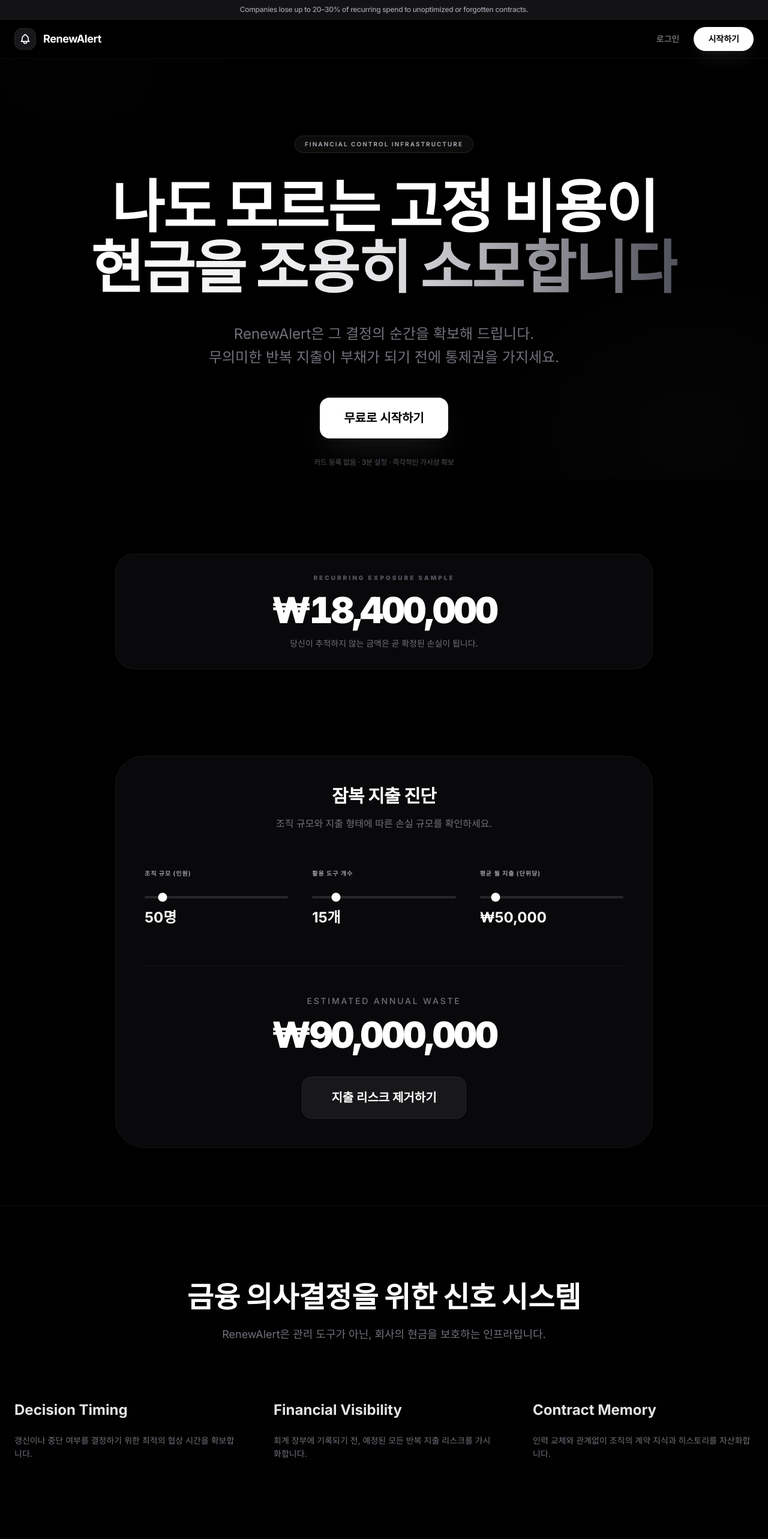
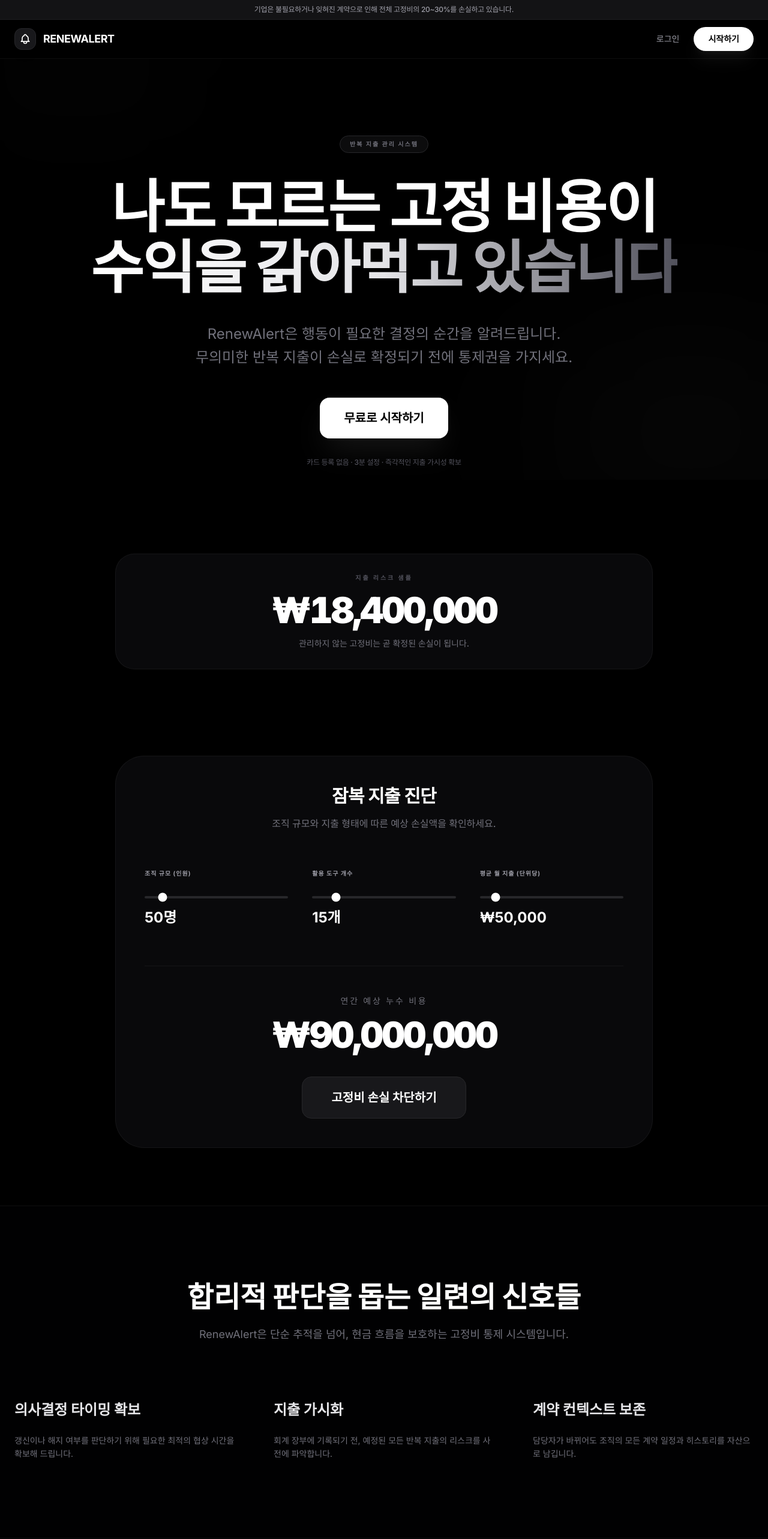
Before and after one commit to ilmagnificho/renewalert, a Next.js app: page / in a window 1280 px wide. Shown: the top 2566 px of the page at 60% size. Built offline with nearby package versions, Linux system fonts and the light colour scheme.

Commit message:
pivot: Trust & Localization (English-to-Korean copy fix, Dynamic Exchange Rate, Pricing Transparency)

```diff
--- a/app/(auth)/login/page.tsx
+++ b/app/(auth)/login/page.tsx
@@ -142,7 +142,7 @@ function LoginContent() {
                 </div>
                 <h2 className="text-3xl font-bold tracking-tight text-foreground">로그인</h2>
                 <p className="mt-2 text-sm text-muted-foreground">
-                    재무 통제의 시작, RenewAlert
+                    놓치기 쉬운 고정비 관리, RenewAlert
                 </p>
             </div>
 
--- a/app/page.tsx
+++ b/app/page.tsx
@@ -21,7 +21,7 @@ export default function LandingPage() {
       {/* Financial Exposure Line */}
       <div className="relative z-[60] bg-zinc-900/80 backdrop-blur-md border-b border-white/5 py-2 px-6 text-center">
         <p className="text-[10px] sm:text-xs font-medium tracking-tight text-zinc-400">
-          Companies lose up to 20–30% of recurring spend to unoptimized or forgotten contracts.
+          기업은 불필요하거나 잊혀진 계약으로 인해 전체 고정비의 20~30%를 손실하고 있습니다.
         </p>
       </div>
 
@@ -34,7 +34,7 @@ export default function LandingPage() {
                 <path strokeLinecap="round" strokeLinejoin="round" strokeWidth={2} d="M15 17h5l-1.405-1.405A2.032 2.032 0 0118 14.158V11a6.002 6.002 0 00-4-5.659V5a2 2 0 10-4 0v.341C7.67 6.165 6 8.388 6 11v3.159c0 .538-.214 1.055-.595 1.436L4 17h5m6 0v1a3 3 0 11-6 0v-1m6 0H9" />
               </svg>
             </div>
-            <span className="text-lg font-bold tracking-tight text-white">RenewAlert</span>
+            <span className="text-lg font-bold tracking-tight text-white uppercase">RenewAlert</span>
           </Link>
           <div className="flex items-center gap-6">
             <Link
@@ -56,16 +56,16 @@ export default function LandingPage() {
       {/* Hero Section */}
       <section className="relative pt-32 pb-24 px-6 z-10 overflow-hidden">
         <div className="max-w-5xl mx-auto text-center">
-          <div className="inline-flex items-center gap-2 bg-zinc-900/50 border border-zinc-800 text-zinc-400 text-[10px] uppercase tracking-[0.2em] font-bold px-4 py-1.5 rounded-full mb-10 backdrop-blur-md">
-            <span>Financial Control Infrastructure</span>
+          <div className="inline-flex items-center gap-2 bg-zinc-900/50 border border-zinc-800 text-zinc-500 text-[10px] uppercase tracking-[0.2em] font-bold px-4 py-1.5 rounded-full mb-10 backdrop-blur-md">
+            <span>반복 지출 관리 시스템</span>
           </div>
           <h1 className="text-5xl sm:text-7xl lg:text-8xl font-black tracking-tight leading-[1.05] mb-10 text-white animate-fade-in-up">
             나도 모르는 고정 비용이<br />
-            <span className="bg-clip-text text-transparent bg-gradient-to-r from-white via-zinc-200 to-zinc-600">현금을 조용히 소모합니다</span>
+            <span className="bg-clip-text text-transparent bg-gradient-to-r from-white via-zinc-200 to-zinc-600">수익을 갉아먹고 있습니다</span>
           </h1>
           <p className="text-lg sm:text-2xl text-zinc-500 max-w-3xl mx-auto mb-12 leading-relaxed px-4">
-            RenewAlert은 그 결정의 순간을 확보해 드립니다. <br className="hidden md:block" />
-            무의미한 반복 지출이 부채가 되기 전에 통제권을 가지세요.
+            RenewAlert은 행동이 필요한 결정의 순간을 알려드립니다. <br className="hidden md:block" />
+            무의미한 반복 지출이 손실로 확정되기 전에 통제권을 가지세요.
           </p>
           <div className="flex flex-col sm:flex-row items-center justify-center gap-6">
             <Link
@@ -76,7 +76,7 @@ export default function LandingPage() {
             </Link>
           </div>
           <p className="mt-8 text-zinc-600 text-xs font-medium tracking-tight">
-            카드 등록 없음 · 3분 설정 · 즉각적인 가시성 확보
+            카드 등록 없음 · 3분 설정 · 즉각적인 지출 가시성 확보
           </p>
         </div>
       </section>
@@ -85,24 +85,24 @@ export default function LandingPage() {
       <section className="py-12 z-10 px-6">
         <div className="max-w-4xl mx-auto">
           <div className="flex flex-col items-center justify-center p-8 border border-white/5 bg-zinc-950 rounded-[2rem] text-center">
-            <span className="text-zinc-600 text-[10px] font-black uppercase tracking-[0.3em] mb-4">Recurring Exposure Sample</span>
+            <span className="text-zinc-600 text-[10px] font-black uppercase tracking-[0.3em] mb-4">지출 리스크 샘플</span>
             <div className="text-5xl sm:text-6xl font-black text-white tabular-nums tracking-tighter mb-4">
               ₩18,400,000
             </div>
-            <p className="text-zinc-500 text-sm font-medium">당신이 추적하지 않는 금액은 곧 확정된 손실이 됩니다.</p>
+            <p className="text-zinc-500 text-sm font-medium">관리하지 않는 고정비는 곧 확정된 손실이 됩니다.</p>
           </div>
         </div>
       </section>
 
       {/* Waste Calculator Section */}
-      <section className="py-24 px-6 z-10">
+      <section className="py-24 px-6 z-10 text-center">
         <div className="max-w-4xl mx-auto p-12 bg-zinc-950 border border-white/5 rounded-[3rem] shadow-3xl">
-          <div className="text-center mb-16">
+          <div className="mb-16">
             <h2 className="text-2xl sm:text-3xl font-bold text-white mb-4 tracking-tight">잠복 지출 진단</h2>
-            <p className="text-zinc-500">조직 규모와 지출 형태에 따른 손실 규모를 확인하세요.</p>
+            <p className="text-zinc-500 font-medium">조직 규모와 지출 형태에 따른 예상 손실액을 확인하세요.</p>
           </div>
 
-          <div className="grid grid-cols-1 md:grid-cols-3 gap-10 mb-16">
+          <div className="grid grid-cols-1 md:grid-cols-3 gap-10 mb-16 text-left">
             <div className="space-y-4">
               <label className="text-[10px] font-bold text-zinc-400 uppercase tracking-widest block">조직 규모 (인원)</label>
               <input
@@ -132,8 +132,8 @@ export default function LandingPage() {
             </div>
           </div>
 
-          <div className="pt-12 border-t border-white/5 text-center">
-            <p className="text-zinc-500 text-sm font-medium mb-4 uppercase tracking-[0.2em]">Estimated annual waste</p>
+          <div className="pt-12 border-t border-white/5">
+            <p className="text-zinc-500 text-sm font-medium mb-4 uppercase tracking-[0.2em]">연간 예상 누수 비용</p>
             <div className="text-4xl sm:text-6xl font-black text-white mb-10 tracking-tighter tabular-nums">
               ₩{estimatedWaste.toLocaleString()}
             </div>
@@ -141,62 +141,32 @@ export default function LandingPage() {
               href="/login"
               className="inline-flex items-center justify-center gap-2 bg-zinc-900 border border-zinc-800 text-white font-bold px-12 py-5 rounded-2xl hover:bg-zinc-800 transition-all duration-300 text-xl"
             >
-              지출 리스크 제거하기
+              고정비 손실 차단하기
             </Link>
           </div>
         </div>
       </section>
 
       {/* Executive Reframe Block */}
-      <section className="py-32 px-6 z-10 border-y border-white/5 bg-zinc-950/20">
+      <section className="py-32 px-6 z-10 border-y border-white/5 bg-zinc-950/20 text-center">
         <div className="max-w-7xl mx-auto">
-          <div className="text-center mb-24">
-            <h2 className="text-3xl sm:text-5xl font-black text-white mb-6">금융 의사결정을 위한 신호 시스템</h2>
-            <p className="text-zinc-500 text-lg">RenewAlert은 관리 도구가 아닌, 회사의 현금을 보호하는 인프라입니다.</p>
+          <div className="mb-24">
+            <h2 className="text-3xl sm:text-5xl font-black text-white mb-6">합리적 판단을 돕는 일련의 신호들</h2>
+            <p className="text-zinc-500 text-lg">RenewAlert은 단순 추적을 넘어, 현금 흐름을 보호하는 고정비 통제 시스템입니다.</p>
           </div>
 
-          <div className="grid grid-cols-1 md:grid-cols-3 gap-16">
+          <div className="grid grid-cols-1 md:grid-cols-3 gap-16 text-left">
             <div className="space-y-6">
-              <div className="text-2xl font-bold text-zinc-200">Decision Timing</div>
-              <p className="text-zinc-500 leading-relaxed text-sm">갱신이나 중단 여부를 결정하기 위한 최적의 협상 시간을 확보합니다.</p>
+              <div className="text-2xl font-bold text-zinc-200">의사결정 타이밍 확보</div>
+              <p className="text-zinc-500 leading-relaxed text-sm">갱신이나 해지 여부를 판단하기 위해 필요한 최적의 협상 시간을 확보해 드립니다.</p>
             </div>
             <div className="space-y-6">
-              <div className="text-2xl font-bold text-zinc-200">Financial Visibility</div>
-              <p className="text-zinc-500 leading-relaxed text-sm">회계 장부에 기록되기 전, 예정된 모든 반복 지출 리스크를 가시화합니다.</p>
+              <div className="text-2xl font-bold text-zinc-200">지출 가시화</div>
+              <p className="text-zinc-500 leading-relaxed text-sm">회계 장부에 기록되기 전, 예정된 모든 반복 지출의 리스크를 사전에 파악합니다.</p>
             </div>
             <div className="space-y-6">
-              <div className="text-2xl font-bold text-zinc-200">Contract Memory</div>
-              <p className="text-zinc-500 leading-relaxed text-sm">인력 교체와 관계없이 조직의 계약 지식과 히스토리를 자산화합니다.</p>
-            </div>
-          </div>
-        </div>
-      </section>
-
-      {/* Summary Audit: The Problem */}
-      <section className="py-32 px-6 relative z-10 overflow-hidden">
-        <div className="max-w-7xl mx-auto flex flex-col items-center">
-          <div className="text-center mb-24 max-w-4xl">
-            <h2 className="text-4xl sm:text-7xl font-black text-white mb-10 leading-[1.1] tracking-tight">보이지 않는 지출은<br />확정된 손실입니다</h2>
-          </div>
-
-          <div className="grid grid-cols-1 md:grid-cols-3 gap-8 w-full">
-            <div className="p-10 rounded-[2.5rem] border border-zinc-900 bg-zinc-950/50 hover:bg-zinc-900/50 transition-colors">
-              <h3 className="text-xl font-bold text-white mb-6">반복 지출 누수</h3>
-              <p className="text-zinc-500 text-sm leading-relaxed">
-                사용되지 않는 리소스와 휴면 계정이 침묵 속에서 현금을 소모합니다.
-              </p>
-            </div>
-            <div className="p-10 rounded-[2.5rem] border border-zinc-900 bg-zinc-950/50 hover:bg-zinc-900/50 transition-colors">
-              <h3 className="text-xl font-bold text-white mb-6">통제권 상실</h3>
-              <p className="text-zinc-500 text-sm leading-relaxed">
-                이미 결제된 후에 인지하는 것은 대응이 아닌 사후 처리에 불과합니다.
-              </p>
-            </div>
-            <div className="p-10 rounded-[2.5rem] border border-zinc-900 bg-zinc-950/50 hover:bg-zinc-900/50 transition-colors">
-              <h3 className="text-xl font-bold text-white mb-6">파편화된 리스크</h3>
-              <p className="text-zinc-500 text-sm leading-relaxed">
-                제각각인 일정을 통합하지 못하면 재무 계획의 불확실성이 증가합니다.
-              </p>
+              <div className="text-2xl font-bold text-zinc-200">계약 컨텍스트 보존</div>
+              <p className="text-zinc-500 leading-relaxed text-sm">담당자가 바뀌어도 조직의 모든 계약 일정과 히스토리를 자산으로 남깁니다.</p>
             </div>
           </div>
         </div>
@@ -205,42 +175,88 @@ export default function LandingPage() {
       {/* Pricing ROI Section */}
       <section className="py-32 px-6 z-10">
         <div className="max-w-6xl mx-auto text-center mb-20">
-          <h2 className="text-3xl font-black text-white mb-6 tracking-tighter">Plan</h2>
-          <p className="text-zinc-500 font-medium">단 한 번의 불필요한 자동 갱신만 차단해도 1년 사용료 이상의 가치를 확보합니다.</p>
+          <h2 className="text-3xl font-black text-white mb-6 tracking-tighter uppercase">Price</h2>
+          <p className="text-zinc-500 font-medium">불필요한 자동 갱신을 한 번만 막아도 1년 사용료 이상의 가치를 돌려받습니다.</p>
         </div>
 
-        <div className="grid grid-cols-1 md:grid-cols-2 gap-8 max-w-4xl mx-auto items-center">
-          <div className="p-10 rounded-[2.5rem] border border-zinc-900 bg-zinc-950 flex flex-col items-center text-center">
-            <span className="text-zinc-600 font-bold uppercase tracking-widest text-[9px] mb-4">Initial</span>
-            <h3 className="text-xl font-bold text-white mb-4 tracking-tighter">FREE</h3>
-            <ul className="space-y-4 text-zinc-500 text-xs font-medium mb-12 flex-1">
-              <li>계약 3개 리스크 추적</li>
-              <li>기본 의사결정 시점 알림</li>
-              <li>실시간 환율 변동 가시화</li>
+        <div className="grid grid-cols-1 md:grid-cols-2 gap-8 max-w-4xl mx-auto items-stretch">
+          <div className="p-10 rounded-[2.5rem] border border-zinc-900 bg-zinc-950 flex flex-col items-center">
+            <span className="text-zinc-600 font-bold uppercase tracking-widest text-[9px] mb-4">Start</span>
+            <h3 className="text-xl font-bold text-white mb-10 tracking-tighter uppercase">Free</h3>
+            <ul className="space-y-5 text-zinc-500 text-sm font-medium mb-12 flex-1 text-left w-full">
+              <li className="flex items-center gap-3">
+                <span className="text-zinc-700">✔</span>
+                고정비 3건 리스크 추적
+              </li>
+              <li className="flex items-center gap-3">
+                <span className="text-zinc-700">✔</span>
+                기본 행동 시점 알림
+              </li>
+              <li className="flex items-center gap-3">
+                <span className="text-zinc-700">✔</span>
+                일일 환율 변동 가시화
+              </li>
             </ul>
-            <Link href="/login" className="w-full py-4 rounded-xl border border-zinc-800 text-zinc-400 font-bold hover:text-white transition-colors text-sm">무료로 시작</Link>
+            <Link href="/login" className="w-full py-4 rounded-xl border border-zinc-800 text-zinc-400 font-bold hover:text-white transition-colors text-sm text-center">무료로 시작</Link>
           </div>
 
-          <div className="p-12 rounded-[2.5rem] border border-white/10 bg-gradient-to-br from-zinc-800 to-black flex flex-col items-center text-center relative shadow-3xl">
-            <div className="absolute top-0 right-0 px-4 py-1.5 bg-white text-black text-[9px] font-black uppercase tracking-widest rounded-bl-xl">Diagnostic</div>
-            <span className="text-zinc-400 font-bold uppercase tracking-widest text-[9px] mb-4">Operational</span>
-            <h3 className="text-2xl font-bold text-white mb-4 tracking-tighter">PRO</h3>
+          <div className="p-12 rounded-[2.5rem] border border-white/10 bg-gradient-to-br from-zinc-800 to-black flex flex-col items-center relative shadow-3xl">
+            <div className="absolute top-0 right-0 px-4 py-1.5 bg-white text-black text-[9px] font-black uppercase tracking-widest rounded-bl-xl">Best Value</div>
+            <span className="text-zinc-400 font-bold uppercase tracking-widest text-[9px] mb-4">Standard</span>
+            <h3 className="text-2xl font-bold text-white mb-4 tracking-tighter uppercase font-mono tracking-widest">Pro</h3>
             <div className="text-zinc-300 mb-10 font-black text-3xl">₩19,000 <span className="text-zinc-600 text-xs font-medium">/ mo</span></div>
-            <ul className="space-y-5 text-zinc-300 text-sm font-medium mb-12 flex-1">
-              <li>무제한 리스크 자산 등록</li>
-              <li>조직 내 공유 및 가시성 확보</li>
-              <li>정밀 재무 의사결정 창 계산</li>
-              <li>통합 지출 리포트 생성</li>
-            </ul>
-            <Link href="/login" className="w-full py-5 rounded-xl bg-white text-black font-black hover:bg-zinc-200 transition-colors shadow-2xl">모든 리스크 차단</Link>
+
+            <div className="w-full text-left space-y-8 flex-1">
+              <div>
+                <h4 className="text-[10px] uppercase font-bold text-zinc-500 tracking-widest mb-4">현재 제공 기능</h4>
+                <ul className="space-y-4 text-zinc-300 text-sm font-medium">
+                  <li className="flex items-center gap-3">
+                    <span className="text-blue-500">✔</span>
+                    무제한 알림 자산 등록
+                  </li>
+                  <li className="flex items-center gap-3">
+                    <span className="text-blue-500">✔</span>
+                    결정 시점 자동 알림
+                  </li>
+                  <li className="flex items-center gap-3">
+                    <span className="text-blue-500">✔</span>
+                    실시간 환율 변동 반영 (하나은행 기준)
+                  </li>
+                </ul>
+              </div>
+
+              <div>
+                <h4 className="text-[10px] uppercase font-bold text-zinc-600 tracking-widest mb-4">준비 중</h4>
+                <ul className="space-y-4 text-zinc-500 text-sm font-medium">
+                  <li className="flex items-center justify-between">
+                    <span>의사결정 타이밍 분석</span>
+                    <span className="text-[9px] px-1.5 py-0.5 rounded bg-zinc-800 text-zinc-600 font-bold uppercase">준비 중</span>
+                  </li>
+                  <li className="flex items-center justify-between">
+                    <span>지출 통계 분석 리포트</span>
+                    <span className="text-[9px] px-1.5 py-0.5 rounded bg-zinc-800 text-zinc-600 font-bold uppercase">준비 중</span>
+                  </li>
+                  <li className="flex items-center justify-between">
+                    <span>부서별 통합 관리 시스템</span>
+                    <span className="text-[9px] px-1.5 py-0.5 rounded bg-zinc-800 text-zinc-600 font-bold uppercase">준비 중</span>
+                  </li>
+                </ul>
+              </div>
+            </div>
+
+            <div className="w-full pt-8 text-center">
+              <Link href="/roadmap" className="text-xs text-zinc-600 hover:text-zinc-400 transition-colors mb-8 block">로드맵 보기 →</Link>
+              <Link href="/login" className="w-full py-5 block rounded-xl bg-white text-black font-black hover:bg-zinc-200 transition-colors shadow-2xl text-center">Pro로 시작하기</Link>
+              <p className="mt-4 text-[10px] text-zinc-600 font-medium">일부 기능은 현재 개발 중이며 순차적으로 제공됩니다.</p>
+            </div>
           </div>
         </div>
       </section>
 
       {/* CTA Final */}
       <section className="py-48 px-6 z-10 relative text-center">
-        <h2 className="text-5xl sm:text-7xl font-black text-white mb-10 tracking-tighter leading-tight">재무적 명확성을 회복하세요</h2>
-        <p className="text-zinc-500 text-xl mb-12 max-w-2xl mx-auto leading-relaxed font-bold">인프라 구축에 소요되는 시간은 단 3분입니다.</p>
+        <h2 className="text-5xl sm:text-7xl font-black text-white mb-10 tracking-tighter leading-tight">지출의 가시성을 확보하세요</h2>
+        <p className="text-zinc-500 text-xl mb-12 max-w-2xl mx-auto leading-relaxed font-bold">시스템 설정에 소요되는 시간은 단 3분입니다.</p>
         <Link
           href="/login?auto_demo=true"
           className="inline-flex items-center justify-center gap-2 bg-white text-black font-black px-12 py-6 rounded-2xl hover:bg-zinc-200 transition-all duration-300 text-3xl shadow-3xl shadow-white/5"
@@ -261,10 +277,10 @@ export default function LandingPage() {
                 <path strokeLinecap="round" strokeLinejoin="round" strokeWidth={2} d="M15 17h5l-1.405-1.405A2.032 2.032 0 0118 14.158V11a6.002 6.002 0 00-4-5.659V5a2 2 0 10-4 0v.341C7.67 6.165 6 8.388 6 11v3.159c0 .538-.214 1.055-.595 1.436L4 17h5m6 0v1a3 3 0 11-6 0v-1m6 0H9" />
               </svg>
             </div>
-            <span className="text-zinc-400 font-bold tracking-tighter text-sm uppercase px-1">RenewAlert</span>
+            <span className="text-zinc-500 font-bold tracking-tighter text-sm px-1 italic">RenewAlert</span>
           </div>
           <div className="text-zinc-700 text-[9px] uppercase font-bold tracking-[0.3em]">
-            © 2025 Financial Control Infrastructure Global
+            © 2025 RenewAlert Global
           </div>
         </div>
       </footer>
--- a/components/layout/sidebar.tsx
+++ b/components/layout/sidebar.tsx
@@ -16,7 +16,7 @@ export function Sidebar() {
 
     const navItems = [
         { href: '/dashboard', label: '홈', icon: 'M3 12l2-2m0 0l7-7 7 7M5 10v10a1 1 0 001 1h3m10-11l2 2m-2-2v10a1 1 0 01-1 1h-3m-6 0a1 1 0 001-1v-4a1 1 0 011-1h2a1 1 0 011 1v4a1 1 0 001 1m-6 0h6' },
-        { href: '/contracts', label: '계약 관리', icon: 'M9 5H7a2 2 0 00-2 2v12a2 2 0 002 2h10a2 2 0 002-2V7a2 2 0 00-2-2h-2M9 5a2 2 0 002 2h2a2 2 0 002-2M9 5a2 2 0 012-2h2a2 2 0 012 2' },
+        { href: '/contracts', label: '지출 가시성', icon: 'M9 5H7a2 2 0 00-2 2v12a2 2 0 002 2h10a2 2 0 002-2V7a2 2 0 00-2-2h-2M9 5a2 2 0 002 2h2a2 2 0 002-2M9 5a2 2 0 012-2h2a2 2 0 012 2' },
         { href: '/settings', label: '설정', icon: 'M10.325 4.317c.426-1.756 2.924-1.756 3.35 0a1.724 1.724 0 002.573 1.066c1.543-.94 3.31.826 2.37 2.37a1.724 1.724 0 001.065 2.572c1.756.426 1.756 2.924 0 3.35a1.724 1.724 0 00-1.066 2.573c.94 1.543-.826 3.31-2.37 2.37a1.724 1.724 0 00-2.572 1.065c-.426 1.756-2.924 1.756-3.35 0a1.724 1.724 0 00-2.573-1.066c-1.543.94-3.31-.826-2.37-2.37a1.724 1.724 0 00-1.065-2.572c-1.756-.426-1.756-2.924 0-3.35a1.724 1.724 0 001.066-2.573c-.94-1.543.826-3.31 2.37-2.37.996.608 2.296.07 2.572-1.065z' },
     ];
 
@@ -67,7 +67,7 @@ export function Sidebar() {
                     <div className="space-y-4">
                         <Link href="/contracts/new">
                             <Button className="w-full bg-secondary hover:bg-secondary/80 text-secondary-foreground border border-border">
-                                + 지출 리스크 등록
+                                + 지출 항목 추가
                             </Button>
                         </Link>
                         <button
@@ -124,7 +124,7 @@ export function Sidebar() {
                         ))}
                         <Link href="/contracts/new" onClick={() => setIsMobileMenuOpen(false)}>
                             <Button className="w-full bg-secondary hover:bg-secondary/80 text-secondary-foreground border border-border mt-4 h-12">
-                                + 새 계약 등록
+                                + 지출 항목 추가
                             </Button>
                         </Link>
                         <button
--- a/types/index.ts
+++ b/types/index.ts
@@ -68,6 +68,7 @@ export interface DashboardSummary {
   totalYearlyKRW: number;
   totalYearlyUSD: number;
   totalContracts: number;
+  exchangeRate: number;
 }
 
 // Helper constants
```
Also changed, not shown: app/(dashboard)/contracts/page.tsx (+16 -3 lines), app/(dashboard)/dashboard/page.tsx (+17 -4 lines), app/api/dashboard/summary/route.ts (+6 -7 lines), components/contracts/contract-card.tsx (+12 -4 lines), lib/exchange-rate.ts (added, +25 -0 lines).
